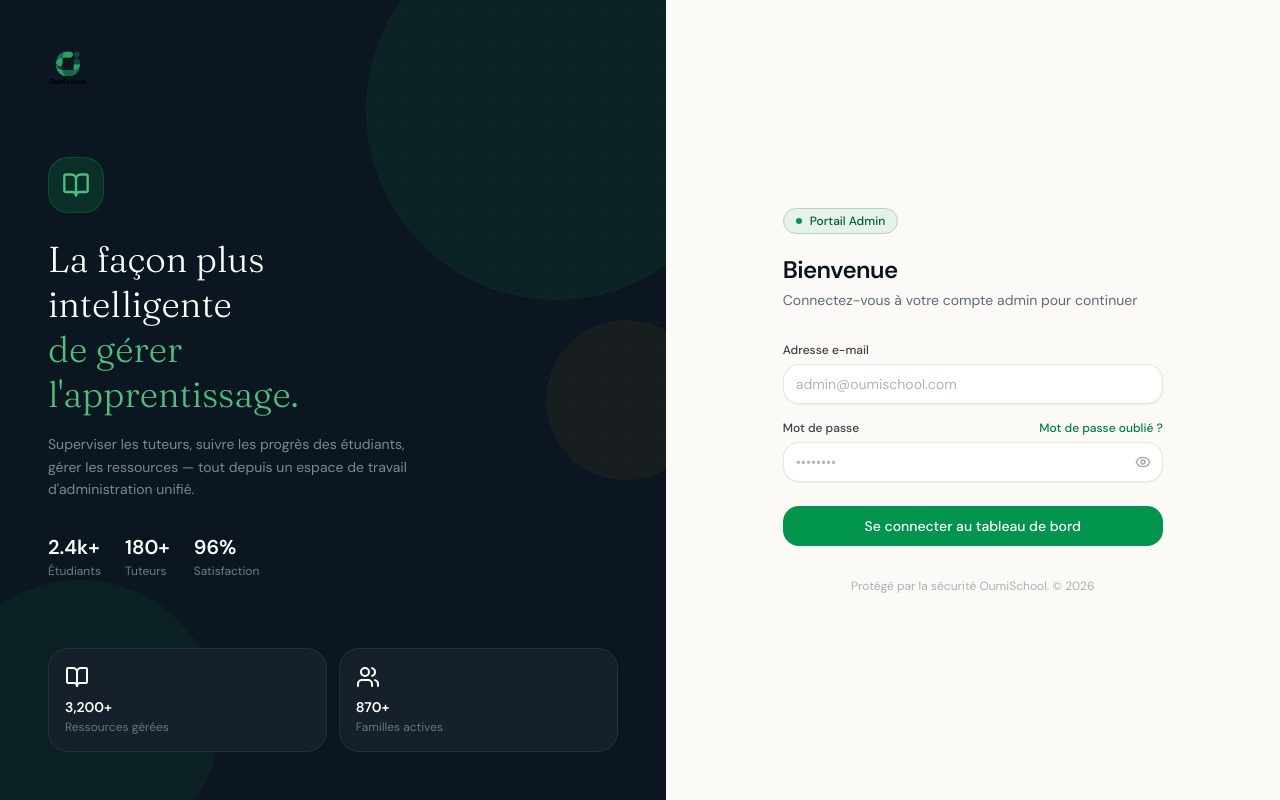
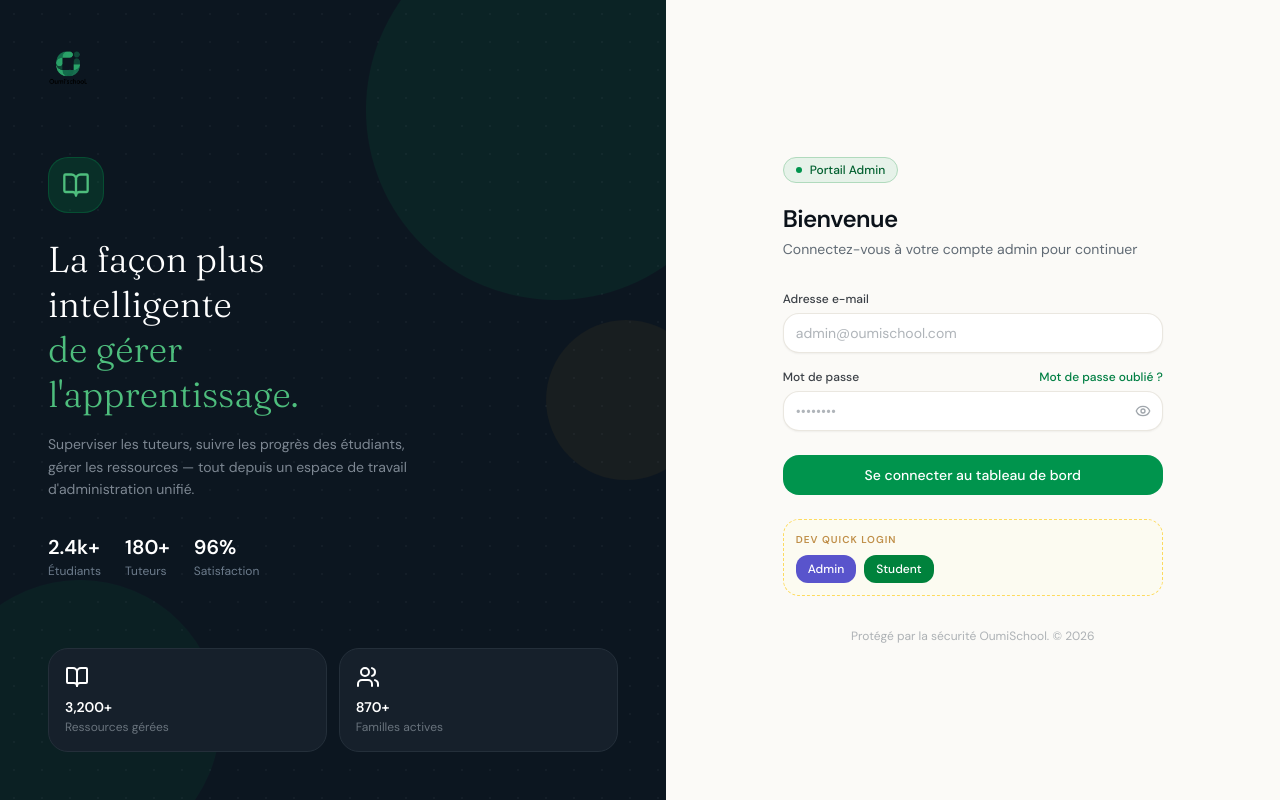
Before and after one commit to DigitariaWebs/oumischool-web, a Next.js app: page /login in a window 1280 px wide. Built offline with nearby package versions, Linux system fonts and the light colour scheme; no server answers.

Commit message:
feat(auth): add developer login bar and enhance login functionality

```diff
--- a/src/app/(auth)/login/page.tsx
+++ b/src/app/(auth)/login/page.tsx
@@ -4,13 +4,69 @@ import { Button } from "@/components/ui/button";
 import { Input } from "@/components/ui/input";
 import { Label } from "@/components/ui/label";
 import { useAuthProfile, useLogin } from "@/hooks/auth";
-import { getAuthToken } from "@/lib/api-client";
+import { authApi } from "@/hooks/auth/api";
+import { getAuthToken, setAuthToken } from "@/lib/api-client";
 import { getHomeRouteByRole, mapBackendRole } from "@/lib/auth-role";
 import { useAuthStore } from "@/store/auth";
 import { BookOpen, Eye, EyeOff, Loader2, Users } from "lucide-react";
 import Image from "next/image";
 import { useRouter, useSearchParams } from "next/navigation";
 import { Suspense, useEffect, useState } from "react";
+
+const DEV_ACCOUNTS = [
+  {
+    label: "Admin",
+    email: "superadmin@email.com",
+    password: "password123",
+    color: "oklch(0.52 0.18 280)",
+  },
+  {
+    label: "Student",
+    email: "student@email.com",
+    password: "password123",
+    color: "oklch(0.52 0.16 155)",
+  },
+] as const;
+
+function DevLoginBar({
+  onLogin,
+}: {
+  onLogin: (email: string, password: string, role: string) => Promise<void>;
+}) {
+  const [loading, setLoading] = useState<string | null>(null);
+  if (process.env.NODE_ENV === "production") return null;
+
+  return (
+    <div className="mt-6 rounded-xl border border-dashed border-yellow-400/60 bg-yellow-50/40 dark:bg-yellow-950/20 p-3">
+      <p className="text-[10px] font-semibold text-yellow-700/70 dark:text-yellow-400/60 uppercase tracking-widest mb-2">
+        Dev quick login
+      </p>
+      <div className="flex flex-wrap gap-2">
+        {DEV_ACCOUNTS.map((acc) => (
+          <button
+            key={acc.email}
+            disabled={loading !== null}
+            onClick={async () => {
+              setLoading(acc.label);
+              try {
+                await onLogin(acc.email, acc.password, acc.label);
+              } finally {
+                setLoading(null);
+              }
+            }}
+            className="flex items-center gap-1.5 rounded-lg px-3 py-1.5 text-xs font-medium text-white transition-opacity hover:opacity-80 disabled:opacity-40"
+            style={{ background: acc.color }}
+          >
+            {loading === acc.label && (
+              <Loader2 className="w-3 h-3 animate-spin" />
+            )}
+            {acc.label}
+          </button>
+        ))}
+      </div>
+    </div>
+  );
+}
 
 function LoginForm() {
   const router = useRouter();
@@ -50,6 +106,21 @@ function LoginForm() {
     } catch (err) {
       setError(err instanceof Error ? err.message : "Identifiants incorrects");
     }
+  };
+
+  const handleDevLogin = async (devEmail: string, devPassword: string) => {
+    setError(null);
+    const data = await authApi.login({
+      email: devEmail,
+      password: devPassword,
+    });
+    setAuthToken(data.tokens.accessToken);
+    localStorage.setItem("refresh_token", data.tokens.refreshToken);
+    useAuthStore.getState().setToken(data.tokens.accessToken);
+    useAuthStore.getState().setUser(data.user);
+    const role = mapBackendRole(data.user.role);
+    const dest = role === "child" ? "/student" : "/dashboard";
+    router.push(dest);
   };
 
   return (
@@ -305,6 +376,8 @@ function LoginForm() {
             </Button>
           </form>
 
+          <DevLoginBar onLogin={handleDevLogin} />
+
           <p className="text-center text-xs text-muted-foreground/50 mt-8">
             Protégé par la sécurité OumiSchool. &copy;{" "}
             {new Date().getFullYear()}
```
